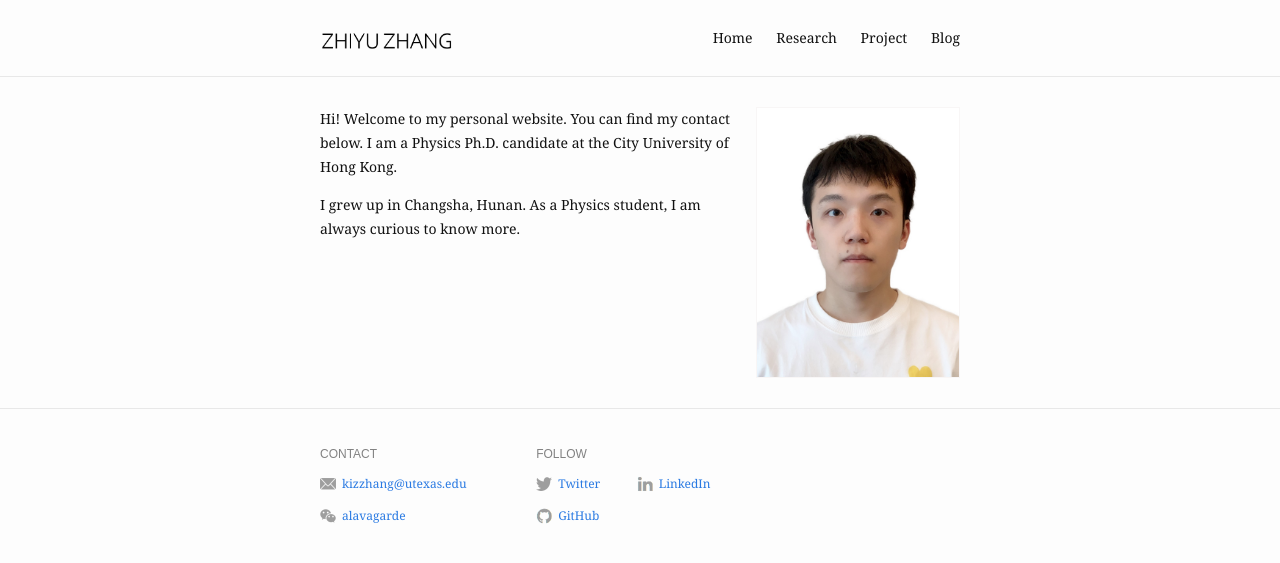
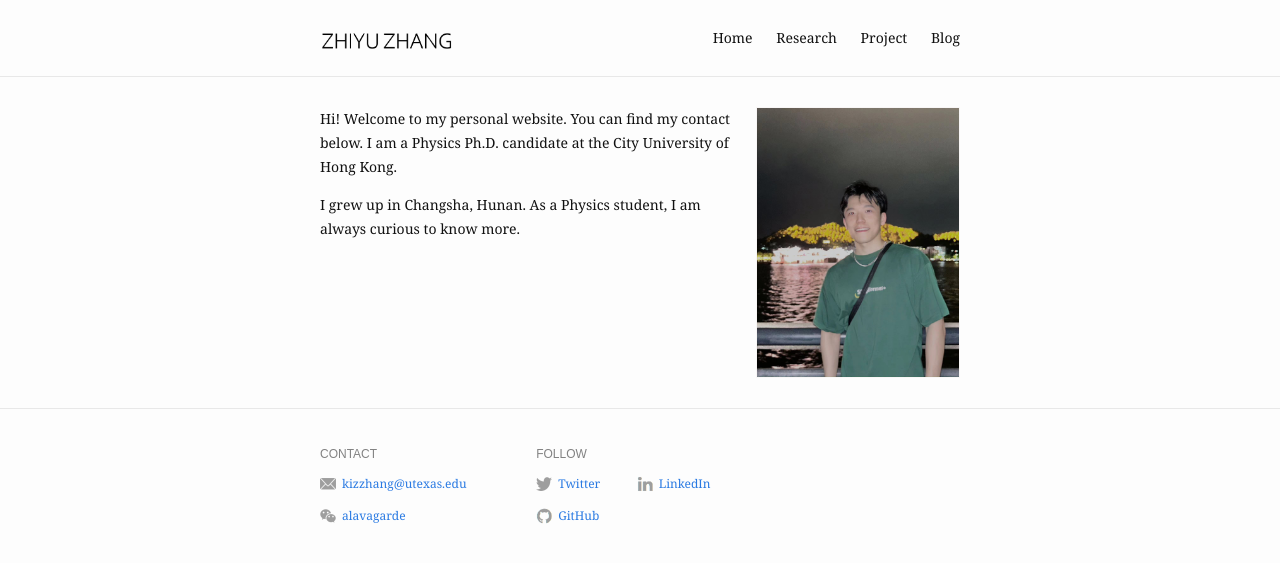
Before and after one commit to kizzhang/kizzhang.github.io, a Jekyll site: the page built from index.md, in a window 1280 px wide. Shown: the top 563 px of the page. Built offline with Jekyll 4.4.1, drawn with Linux system fonts in a browser that asks for light colours.

Commit message:
update profile pic

```diff
--- a/index.md
+++ b/index.md
@@ -1,7 +1,7 @@
 ---
 layout: home
 profile_picture:
-  src: /assets/img/profile-pic.jpg
+  src: /assets/img/fig.jpg
   alt: website picture
 ---
 
```
Also changed, not shown: assets/img/fig.jpg (added), assets/img/profile-pic.jpg (deleted).
